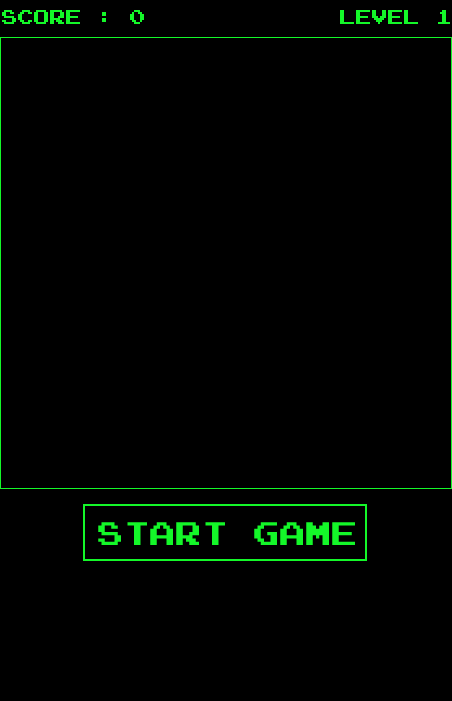
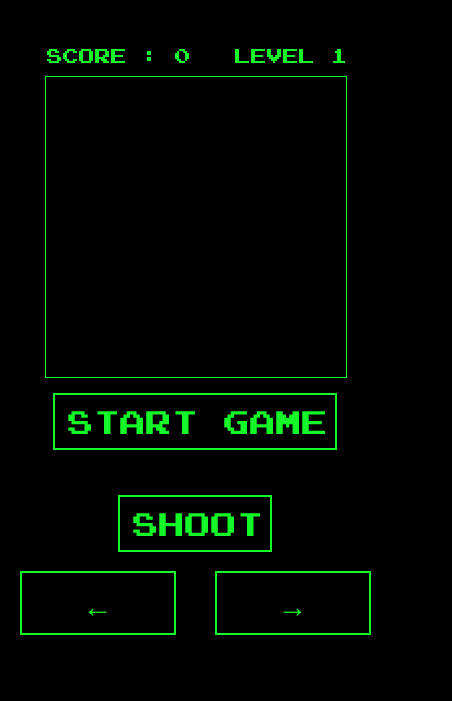
Before and after one commit to JensRosseel/space-invaders, a plain HTML site: page index.html in a window 390 px wide. Shown: the part 143-844 px from the top of the page, 452 px wide, since content can reach past the window. Drawn offline with Linux system fonts and the light colour scheme.

Commit message:
Add mobile compatibility WIP

```diff
--- a/index.css
+++ b/index.css
@@ -89,3 +89,51 @@ button:hover {
 #playAgain, #nextLevel{
 	display: none;
 }
+
+.controls{
+	display: none;
+}
+
+@media only screen and (max-width: 1080px) {
+	.container{
+		height: 300px;
+		width: 300px;
+	}
+
+	.battlefield{
+		height: 300px;
+		width: 300px;
+	}
+
+	.battlefield div {
+		width: 20px;
+		height: 20px;
+	}
+
+	.info{
+		grid-template-columns: 150px 150px;
+	}
+
+	.invader, .shooter, .laser, .boom{
+		width: 100%;
+		height: 100%;
+		background-size: cover;
+	}
+
+	.controls{
+		margin-top: 70%;
+		display: grid;
+		grid-template-rows: 50% 50%;
+	}
+
+	.move-buttons{
+		display: grid;
+		grid-template-columns: 50% 50%;
+	}
+
+	.move-buttons button{
+		font-size: 30px;
+		height: 80%;
+		width: 80%;
+	}
+}
--- a/index.html
+++ b/index.html
@@ -26,6 +26,13 @@
         <div class="battlefield"></div>
         <button id="startGame">Start Game</button><button id="playAgain">Play Again</button><button id="nextLevel">Next Level</button>
     </div>
+    <div class="controls">
+        <button id="shoot-button">SHOOT</button>
+        <div class="move-buttons">
+            <button id="move-left">&larr;</button>
+            <button id="move-right">&rarr;</button>
+        </div>
+    </div>
     <script src="spaceinvaders.js"></script>
 </body>
 </html>
--- a/spaceinvaders.js
+++ b/spaceinvaders.js
@@ -202,3 +202,6 @@ document.getElementById('nextLevel').addEventListener('click', () => {
 
 document.addEventListener('keydown', moveShooter);
 document.addEventListener('keydown', shoot);
+document.getElementById('move-left').addEventListener('click', moveShooter('ArrowLeft'));
+document.getElementById('move-right').addEventListener('click', moveShooter('ArrowRight'));
+document.getElementById('shoot-button').addEventListener('click', shoot('ArrowUp'));
```
